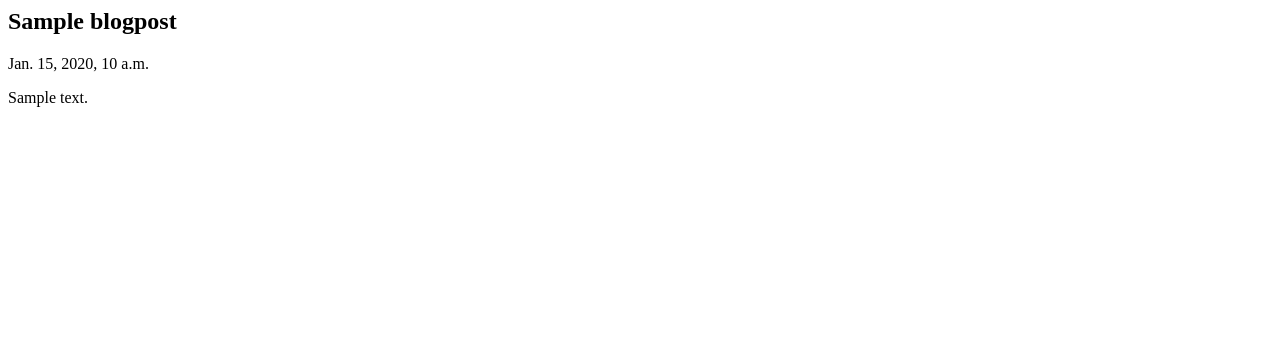
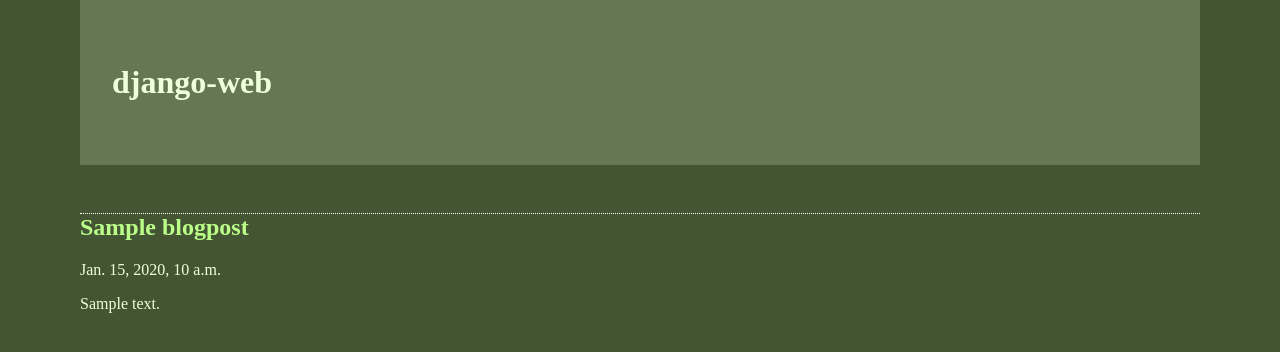
Before and after one commit to mingod2009/django-web, a Django app: page /blog/ in a window 1280 px wide. Shown: the top 352 px of the page. Run offline with Django 3.2, Linux system fonts and the light colour scheme; tables that the repository leaves empty hold one stand-in row (values such as "Sample post").

Commit message:
second commit

```diff
--- a/blog/models.py
+++ b/blog/models.py
@@ -3,10 +3,12 @@ from django.contrib import admin
 
 # Create your models here.
 class BlogPost(models.Model) :
+
     title = models.CharField(max_length=150)
     body = models.TextField()
     timestamp = models.DateTimeField()
-
+    class Meta:
+        ordering = ('-timestamp',)
 
 
 class BlogPostAdmin(admin.ModelAdmin) :
--- a/blog/templates/archive.html
+++ b/blog/templates/archive.html
@@ -1,5 +1,8 @@
+{% extends "base.html" %}
+{% block content %}
 {% for post in posts %}
 <h2>{{ post.title }}</h2>
 <p>{{ post.timestamp }}</p>
 <p>{{ post.body }}</p>
 {% endfor %}
+{% endblock %}
--- /dev/null
+++ b/blog/templates/base.html
@@ -0,0 +1,24 @@
+<html>
+<style type="text/css">
+    body {
+        color:#efd;
+        background: #453;
+        padding : 0 5em;
+        margin : 0
+    }
+    h1 {
+        padding : 2em 1em;
+        background : #675;
+    }
+    h2 {
+        color: #bf8;
+        border-top: 1px dotted #fff;
+        margin-top :2em
+    }
+</style>
+<body>
+    <h1>django-web</h1>
+    {% block content %}
+    {% endblock %}
+</body>
+</html>
```
